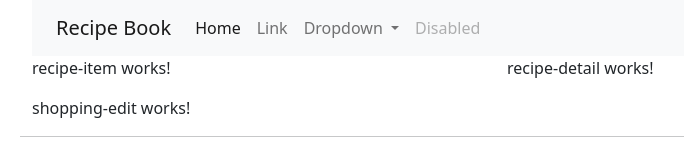
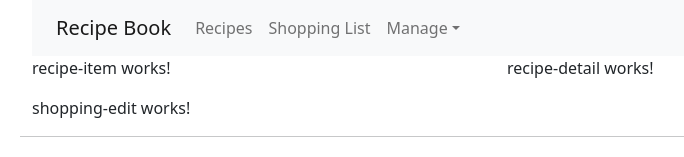
Before and after one commit to dtmiranda/shooping, an Angular app: page / in a window 1280 px wide. Shown: the top 157 px of the page, without its empty margins (50-734 px from the left). Built offline with nearby package versions, Linux system fonts and the light colour scheme.

Commit message:
manage link update

```diff
--- a/src/app/header/header.component.html
+++ b/src/app/header/header.component.html
@@ -6,28 +6,25 @@
 
         <div class="collapse navbar-collapse">
         <ul class="navbar-nav me-auto mb-2 mb-lg-0">
-          <li class="nav-item">
-            <a class="nav-link active" aria-current="page" href="#">Home</a>
-          </li>
-          <li class="nav-item">
-            <a class="nav-link" href="#">Link</a>
-          </li>
-          <li class="nav-item dropdown">
-            <a class="nav-link dropdown-toggle" href="#" id="navbarDropdown" role="button" data-bs-toggle="dropdown" aria-expanded="false">
-              Dropdown
-            </a>
+            <li class="nav-item">
+                <a class="nav-link" aria-current="page" href="#">Recipes</a>
+            </li>
+            <li class="nav-item">
+                <a class="nav-link" aria-current="page" href="#">Shopping List</a>
+            </li>
+            <li class="nav-item dropdown ">
+                <a class="nav-link dropdown-toggle"
+                    href="#"
+                    role="button"
+                    data-bs-toggle="dropdown"
+                    aria-expanded="false"
+                >Manage<span class="caret"></span></a>
             <ul class="dropdown-menu" aria-labelledby="navbarDropdown">
-              <li><a class="dropdown-item" href="#">Action</a></li>
-              <li><a class="dropdown-item" href="#">Another action</a></li>
-              <li><hr class="dropdown-divider"></li>
-              <li><a class="dropdown-item" href="#">Something else here</a></li>
+              <li><a class="dropdown-item" href="#">Save Data</a></li>
+              <li><a class="dropdown-item" href="#">Fecth Data</a></li>
             </ul>
-          </li>
-          <li class="nav-item">
-            <a class="nav-link disabled">Disabled</a>
-          </li>
+
         </ul>
-
       </div>
     </div>
   </nav>
```
